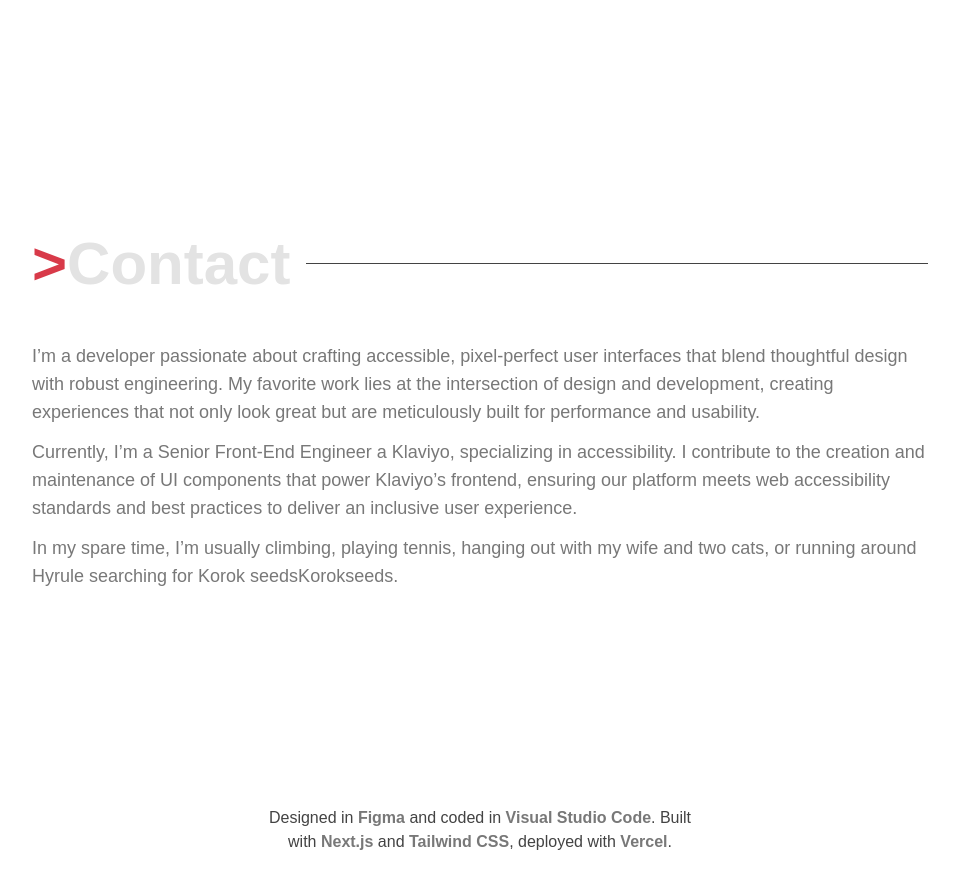
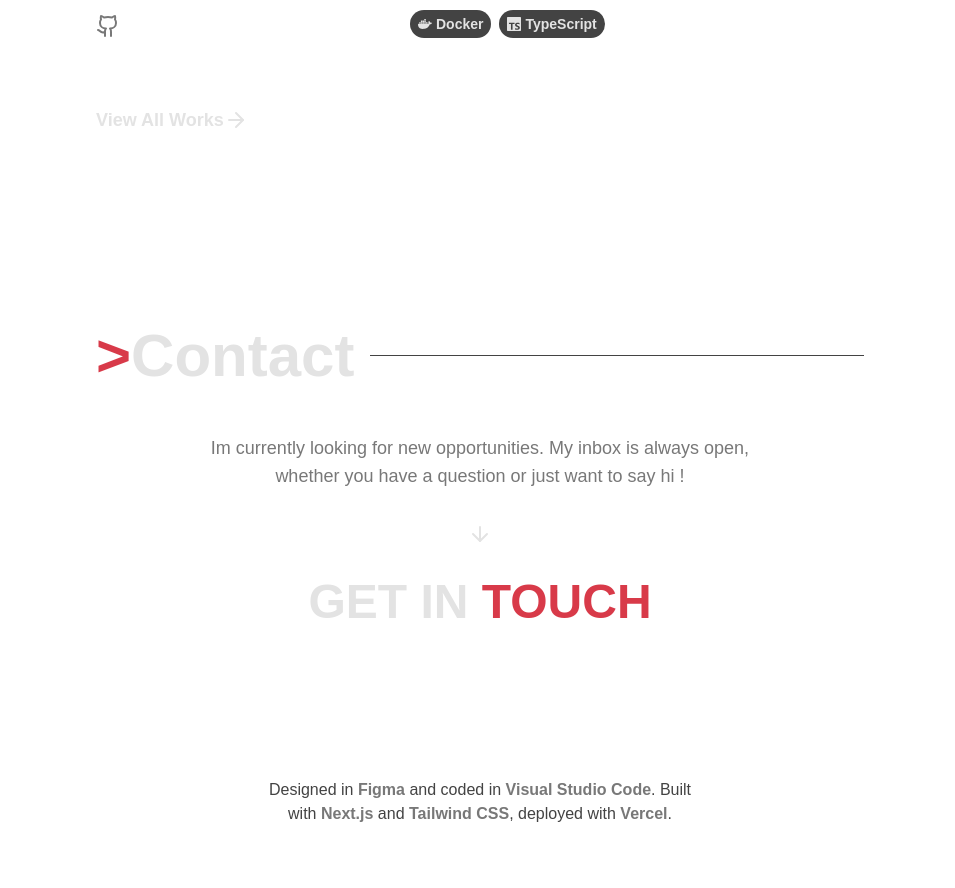
Before and after one commit to odinalx/odinalx.dev, a Next.js app: page / in a window 1280 px wide. Shown: the part 2826-3714 px from the top of the page, without its empty margins (160-1115 px from the left). After the commit the page ends 3692 px from the top, so only its background shows below. Built offline with nearby package versions, Linux system fonts and the light colour scheme.

Commit message:
feat: site finish without animation

```diff
--- a/app/page.tsx
+++ b/app/page.tsx
@@ -1,6 +1,6 @@
 import Experience from './experience';
 import Work from './work';
-import { ArrowUpRight } from 'lucide-react';
+import { ArrowUpRight, ArrowRight, ArrowDown } from 'lucide-react';
 export default function Home() {
   return (
     <main className="text-primary min-h-screen max-w-5xl">
@@ -19,7 +19,7 @@ export default function Home() {
           currently looking for new oppurtunities.
         </p>
       </section>
-      <div className="m-auto max-w-4xl">
+      <div className="m-auto max-w-3xl">
         {' '}
         <section id="about" className=" flex flex-col">
           <div className="flex items-center mb-12">
@@ -77,6 +77,13 @@ export default function Home() {
           </div>
           <div className="space-y-3 mb-48">
             <Work />
+            <a
+              href="#"
+              className="flex  text-title font-bold hover:text-highlight box-content group w-fit"
+            >
+              View All Works
+              <ArrowRight className="ml-1 transition-transform duration-200 ease-out translate-y-[2px] -translate-x-[4px] group-hover:translate-x-[2px]" />
+            </a>
           </div>
         </section>
         <section id="contact" className=" flex flex-col ">
@@ -86,27 +93,15 @@ export default function Home() {
             </h3>
             <div className="ml-4 h-px bg-faded flex-1"></div>
           </div>
-          <div className="space-y-3 mb-48">
-            {' '}
-            <p>
-              I’m a developer passionate about crafting accessible,
-              pixel-perfect user interfaces that blend thoughtful design with
-              robust engineering. My favorite work lies at the intersection of
-              design and development, creating experiences that not only look
-              great but are meticulously built for performance and usability.
+          <div className="space-y-3 mb-32 text-center flex flex-col items-center">
+            <p className="max-w-xl m-auto mb-8">
+              Im currently looking for new opportunities. My inbox is always
+              open, whether you have a question or just want to say hi !
             </p>
-            <p>
-              Currently, I’m a Senior Front-End Engineer a Klaviyo, specializing
-              in accessibility. I contribute to the creation and maintenance of
-              UI components that power Klaviyo’s frontend, ensuring our platform
-              meets web accessibility standards and best practices to deliver an
-              inclusive user experience.
-            </p>
-            <p>
-              In my spare time, I’m usually climbing, playing tennis, hanging
-              out with my wife and two cats, or running around Hyrule searching
-              for Korok seedsKorokseeds.
-            </p>
+            <ArrowDown className="mb-8 text-title" />
+            <a href="" className="font-bold text-5xl text-title">
+              GET IN <span className="text-highlight">TOUCH</span>
+            </a>
           </div>
         </section>
       </div>
--- a/app/work.tsx
+++ b/app/work.tsx
@@ -63,7 +63,9 @@ export default function Work() {
       {projects.map((project) => (
         <div
           key={project.slug}
-          className={`group relative flex pb-1 transition-all lg:group-hover/list:opacity-50 lg:hover:!opacity-100 ${project.href ? 'cursor-pointer' : 'cursor-default'}`}
+          className={`group relative flex pb-1 transition-all lg:group-hover/list:opacity-50 lg:hover:!opacity-100 ${
+            project.href ? 'cursor-pointer' : 'cursor-none'
+          }`}
         >
           <div
             className="absolute -inset-x-4 -inset-y-4 z-0 hidden rounded-md transition motion-reduce:transition-none lg:-inset-x-6 lg:block lg:group-hover:bg-white/10 lg:group-hover:shadow-[inset_0_1px_0_0_rgba(148,163,184,0.1)] lg:group-hover:drop-shadow-lg"
```
